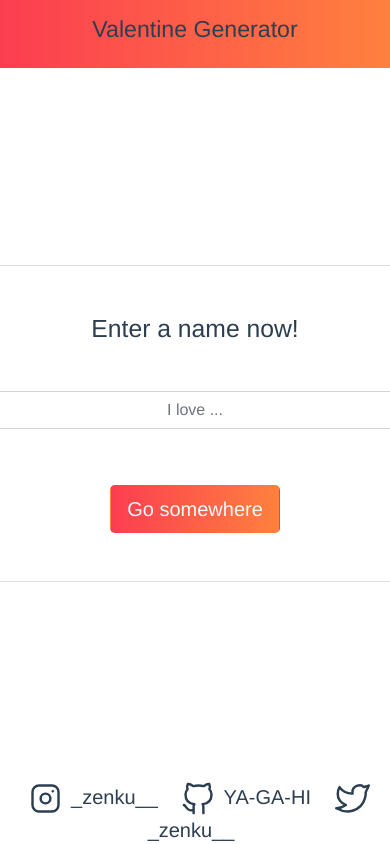
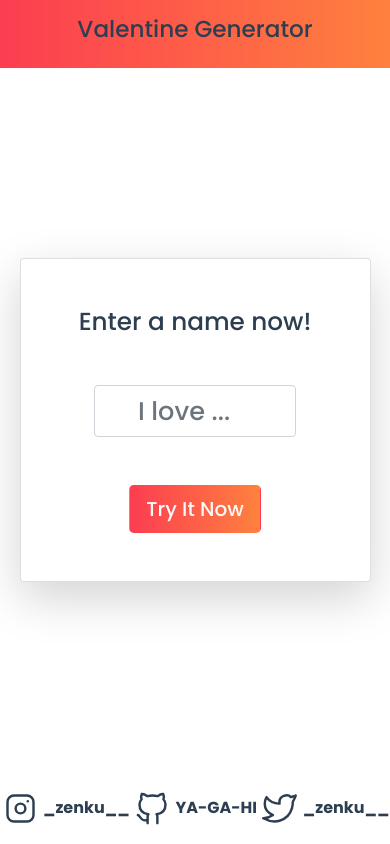
Before and after one commit to YA-GA-HI/valentine-generator, a Vue app: page / in a window 390 px wide. Built offline with nearby package versions, Linux system fonts and the light colour scheme.

Commit message:
the design is finished

```diff
--- a/public/index.html
+++ b/public/index.html
@@ -6,6 +6,9 @@
     <meta name="viewport" content="width=device-width,initial-scale=1.0">
     <link rel="icon" href="<%= BASE_URL %>favicon.ico">
     <title><%= htmlWebpackPlugin.options.title %></title>
+    <link rel="preconnect" href="https://fonts.googleapis.com">
+<link rel="preconnect" href="https://fonts.gstatic.com" crossorigin>
+<link href="https://fonts.googleapis.com/css2?family=Poppins:wght@300;500;700;900&display=swap" rel="stylesheet">
      <!-- Bootstrap CSS -->
     <link href="https://cdn.jsdelivr.net/npm/bootstrap@5.1.3/dist/css/bootstrap.min.css" rel="stylesheet" integrity="sha384-1BmE4kWBq78iYhFldvKuhfTAU6auU8tT94WrHftjDbrCEXSU1oBoqyl2QvZ6jIW3" crossorigin="anonymous">
   </head>
--- a/src/App.vue
+++ b/src/App.vue
@@ -8,23 +8,23 @@
 
 <!--app-->
 
-<div class="zenku-container card text-center">
+<div class="zenku-container card text-center shadow-lg">
 
   <div class="card-body p-5">
       <h2 class="card-title">Enter a name now!</h2>
 
       <div class="mt-5">
-        <input type="text" class="form-control text-center h2" placeholder="I love ...">
+        <input type="search" v-model="msg" class="form-control text-center input" placeholder="I love ...">
       </div>
 
-      <button href="#" class="btn btn-lg mt-5 bg-primary text-light">Go somewhere</button>
+      <button  class="btn btn-lg mt-5 bg-primary text-light" @click="submitResult()">Try It Now</button>
 
   </div>
 </div>
 
 <!--footer-->
-<footer>
-<a href="#" class="h5 mx-2">
+<footer class="py-3">
+<a href="#" class="footer-link mx-0.5 mx-2-md">
 <svg xmlns="http://www.w3.org/2000/svg" class="icon icon-tabler icon-tabler-brand-instagram" width="39" height="39" viewBox="0 0 24 24" stroke-width="1.5" stroke="#2c3e50" fill="none" stroke-linecap="round" stroke-linejoin="round">
   <path stroke="none" d="M0 0h24v24H0z" fill="none"/>
   <rect x="4" y="4" width="16" height="16" rx="4" />
@@ -33,14 +33,14 @@
 </svg>
 _zenku__
 </a>
-<a href="#" class="h5 mx-2">
+<a href="#" class="footer-link mx-0.5 mx-2-md">
 <svg xmlns="http://www.w3.org/2000/svg" class="icon icon-tabler icon-tabler-brand-github" width="39" height="39" viewBox="0 0 24 24" stroke-width="1.5" stroke="#2c3e50" fill="none" stroke-linecap="round" stroke-linejoin="round">
   <path stroke="none" d="M0 0h24v24H0z" fill="none"/>
   <path d="M9 19c-4.3 1.4 -4.3 -2.5 -6 -3m12 5v-3.5c0 -1 .1 -1.4 -.5 -2c2.8 -.3 5.5 -1.4 5.5 -6a4.6 4.6 0 0 0 -1.3 -3.2a4.2 4.2 0 0 0 -.1 -3.2s-1.1 -.3 -3.5 1.3a12.3 12.3 0 0 0 -6.2 0c-2.4 -1.6 -3.5 -1.3 -3.5 -1.3a4.2 4.2 0 0 0 -.1 3.2a4.6 4.6 0 0 0 -1.3 3.2c0 4.6 2.7 5.7 5.5 6c-.6 .6 -.6 1.2 -.5 2v3.5" />
 </svg>
 YA-GA-HI
 </a>
-<a href="#" class="h5 mx-2">
+<a href="#" class="footer-link mx-0.5 mx-2-md">
 <svg xmlns="http://www.w3.org/2000/svg" class="icon icon-tabler icon-tabler-brand-twitter" width="39" height="39" viewBox="0 0 24 24" stroke-width="1.5" stroke="#2c3e50" fill="none" stroke-linecap="round" stroke-linejoin="round">
   <path stroke="none" d="M0 0h24v24H0z" fill="none"/>
   <path d="M22 4.01c-1 .49 -1.98 .689 -3 .99c-1.121 -1.265 -2.783 -1.335 -4.38 -.737s-2.643 2.06 -2.62 3.737v1c-3.245 .083 -6.135 -1.395 -8 -4c0 0 -4.182 7.433 4 11c-1.872 1.247 -3.739 2.088 -6 2c3.308 1.803 6.913 2.423 10.034 1.517c3.58 -1.04 6.522 -3.723 7.651 -7.742a13.84 13.84 0 0 0 .497 -3.753c-.002 -.249 1.51 -2.772 1.818 -4.013z" />
@@ -49,12 +49,32 @@ YA-GA-HI
 _zenku__
 </a>
 </footer>
+
+
+<!--msg table-->
+<div v-if="started" class="msg-filter"></div>
+
+<div v-if="started" class="msg-section zenku-container card text-center shadow-lg">
+
+  <div class="card-body p-5">
+      <h2 class="card-title">Love your sister better</h2>
+  </div>
+</div>
+
 </div>
 </template>
 
 <script>
 export default {
   name: 'App',
+  data()
+  {
+
+    return{
+      started :false,
+      msg:""
+    }
+  },
   components: {
   }
 }
@@ -65,7 +85,7 @@ export default {
 outline: 1px solid red;
 }*/
 #app , .app {
-  font-family: Avenir, Helvetica, Arial, sans-serif;
+  font-family: 'Poppins', Avenir, Helvetica, Arial, sans-serif;
   -webkit-font-smoothing: antialiased;
   -moz-osx-font-smoothing: grayscale;
   text-align: center;
@@ -84,8 +104,53 @@ outline: 1px solid red;
 width: 700px;
 }
 
+.footer-link{
+font-size: 1.2em;
+font-weight: 700;
+}
+
+@media ( max-width : 720px )
+{
+  .zenku-container{
+  width: 90vw;
+  }
+
+  .footer-link{
+  font-size: 1em;
+  }
+
+  .input{
+  width: 90%;
+  }
+
+
+}
+
+.input{
+font-size: 1.6em;
+width: 80%;
+margin: 0 auto;
+}
+
 footer a {
 color: #2c3e50;
 text-decoration: none;
 }
+
+.msg-filter{
+position: fixed;
+width: 100%;
+height: 100%;
+background-color: #2c3e50;
+opacity: .5;
+z-index: 3;
+}
+
+.msg-section{
+position: fixed;
+left: 50%;
+top: 50%;
+transform: translate(-50% , -50%);
+z-index: 4;
+}
 </style>
```
